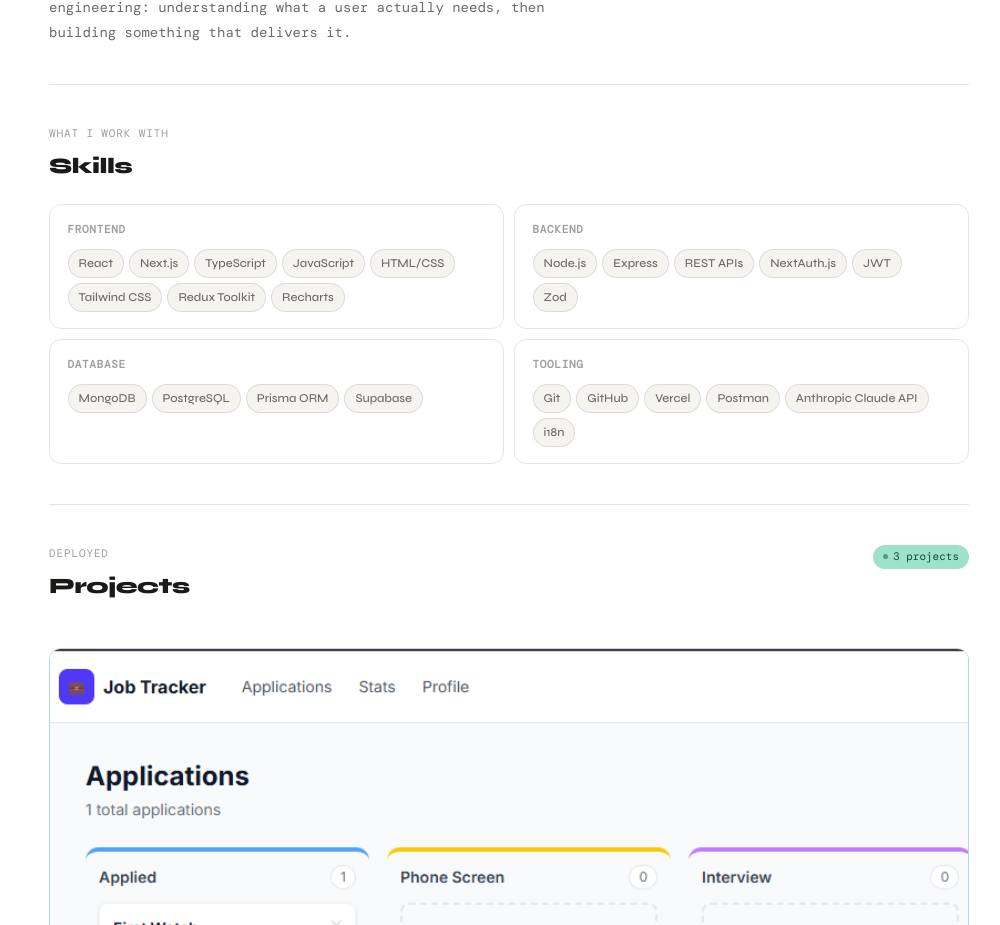
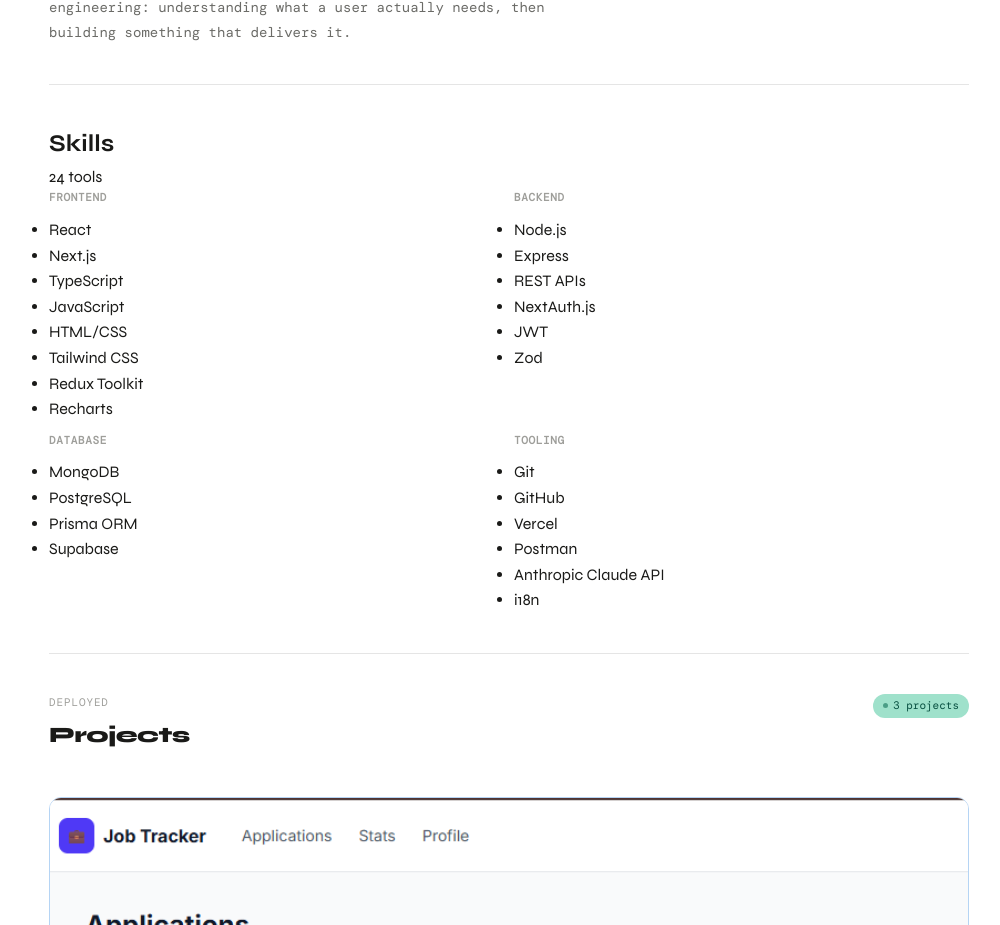
Before and after one commit to EricMerida/Portfolio, a React (Vite) app: page / in a window 1280 px wide. Shown: the part 1619-2544 px from the top of the page, without its empty margins (167-1167 px from the left). Built offline with nearby package versions, Linux system fonts and the light colour scheme; the HTML template or start-up script is replaced by a standard one; a web font is replaced by a local one.

Commit message:
Enhance Skills component with total skills count
Added total skills count display in Skills component.

```diff
--- a/src/components/Skills.jsx
+++ b/src/components/Skills.jsx
@@ -20,6 +20,8 @@ const skillGroups = [
   },
 ]
 
+const totalSkills = skillGroups.reduce((sum, g) => sum + g.skills.length, 0)
+
 export default function Skills() {
   const [ref, visible] = useScrollReveal()
 
@@ -29,20 +31,20 @@ export default function Skills() {
         ref={ref}
         className={`reveal ${visible ? 'reveal-visible' : ''}`}
       >
-        <p className="section-label">what i work with</p>
-        <h2 className="section-title">Skills</h2>
+        <div className={styles.header}>
+          <h2 className={styles.heading}>Skills</h2>
+          <span className={styles.count}>{totalSkills} tools</span>
+        </div>
 
         <div className={styles.grid}>
           {skillGroups.map(({ group, skills }) => (
-            <div key={group} className={styles.group}>
+            <div key={group} className={styles.column}>
               <p className={styles.groupName}>{group}</p>
-              <div className={styles.chips}>
+              <ul className={styles.list}>
                 {skills.map((skill) => (
-                  <span key={skill} className={styles.chip}>
-                    {skill}
-                  </span>
+                  <li key={skill} className={styles.skill}>{skill}</li>
                 ))}
-              </div>
+              </ul>
             </div>
           ))}
         </div>
```
